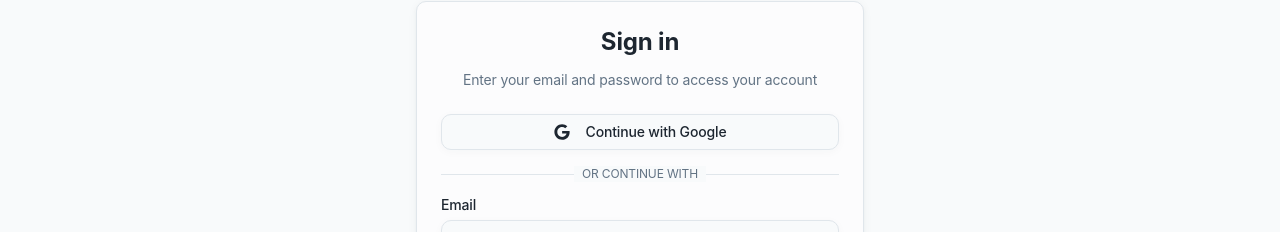
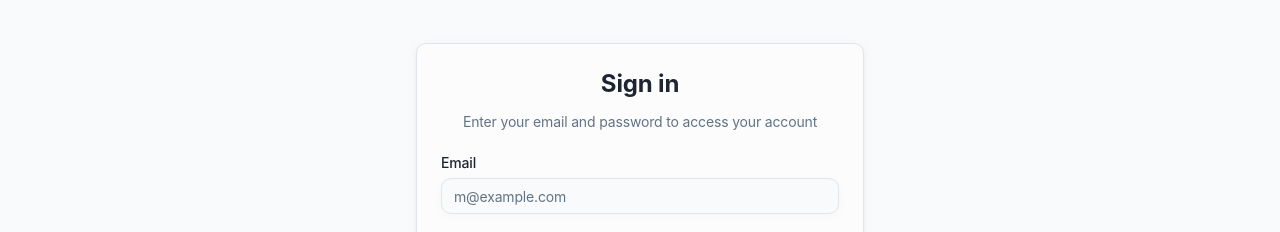
Before and after one commit to preethbera/stress_companion_frontend, a React (Vite) app: page /login in a window 1280 px wide. Shown: the part 142-374 px from the top of the page. Built offline with nearby package versions, Linux system fonts and the light colour scheme; no server answers.

Commit message:
commented continue with google because it is remaining to implement

```diff
--- a/src/components/features/auth/LoginForm.jsx
+++ b/src/components/features/auth/LoginForm.jsx
@@ -40,21 +40,21 @@ export function LoginForm() {
         </CardDescription>
       </CardHeader>
       <CardContent className="space-y-4">
-        <Button variant="outline" className="w-full rounded-md border-input hover:bg-accent hover:text-accent-foreground" disabled={isLoading}>
+        {/* <Button variant="outline" className="w-full rounded-md border-input hover:bg-accent hover:text-accent-foreground" disabled={isLoading}>
           <svg className="mr-2 h-4 w-4" aria-hidden="true" focusable="false" data-prefix="fab" data-icon="google" role="img" xmlns="http://www.w3.org/2000/svg" viewBox="0 0 488 512">
             <path fill="currentColor" d="M488 261.8C488 403.3 391.1 504 248 504 110.8 504 0 393.2 0 256S110.8 8 248 8c66.8 0 123 24.5 166.3 64.9l-67.5 64.9C258.5 52.6 94.3 116.6 94.3 256c0 86.5 69.1 156.6 153.7 156.6 98.2 0 135-70.4 140.8-106.9H248v-85.3h236.1c2.3 12.7 3.9 24.9 3.9 41.4z"></path>
           </svg>
           Continue with Google
-        </Button>
+        </Button> */}
 
-        <div className="relative">
+        {/* <div className="relative">
           <div className="absolute inset-0 flex items-center">
             <Separator className="bg-border" />
           </div>
           <div className="relative flex justify-center text-xs uppercase">
             <span className="bg-background px-2 text-muted-foreground">Or continue with</span>
           </div>
-        </div>
+        </div> */}
 
         <form onSubmit={onSubmit} className="space-y-4">
           <div className="space-y-2">
--- a/src/components/features/auth/RegisterForm.jsx
+++ b/src/components/features/auth/RegisterForm.jsx
@@ -77,7 +77,7 @@ export function RegisterForm() {
         </CardDescription>
       </CardHeader>
       <CardContent className="space-y-4">
-        <Button variant="outline" className="w-full rounded-md border-input hover:bg-accent hover:text-accent-foreground" disabled={isLoading}>
+        {/* <Button variant="outline" className="w-full rounded-md border-input hover:bg-accent hover:text-accent-foreground" disabled={isLoading}>
           <svg
             className="mr-2 h-4 w-4"
             aria-hidden="true"
@@ -105,7 +105,7 @@ export function RegisterForm() {
               Or continue with email
             </span>
           </div>
-        </div>
+        </div> */}
 
         <form onSubmit={onSubmit} className="space-y-4">
           <div className="grid grid-cols-2 gap-4">
```
